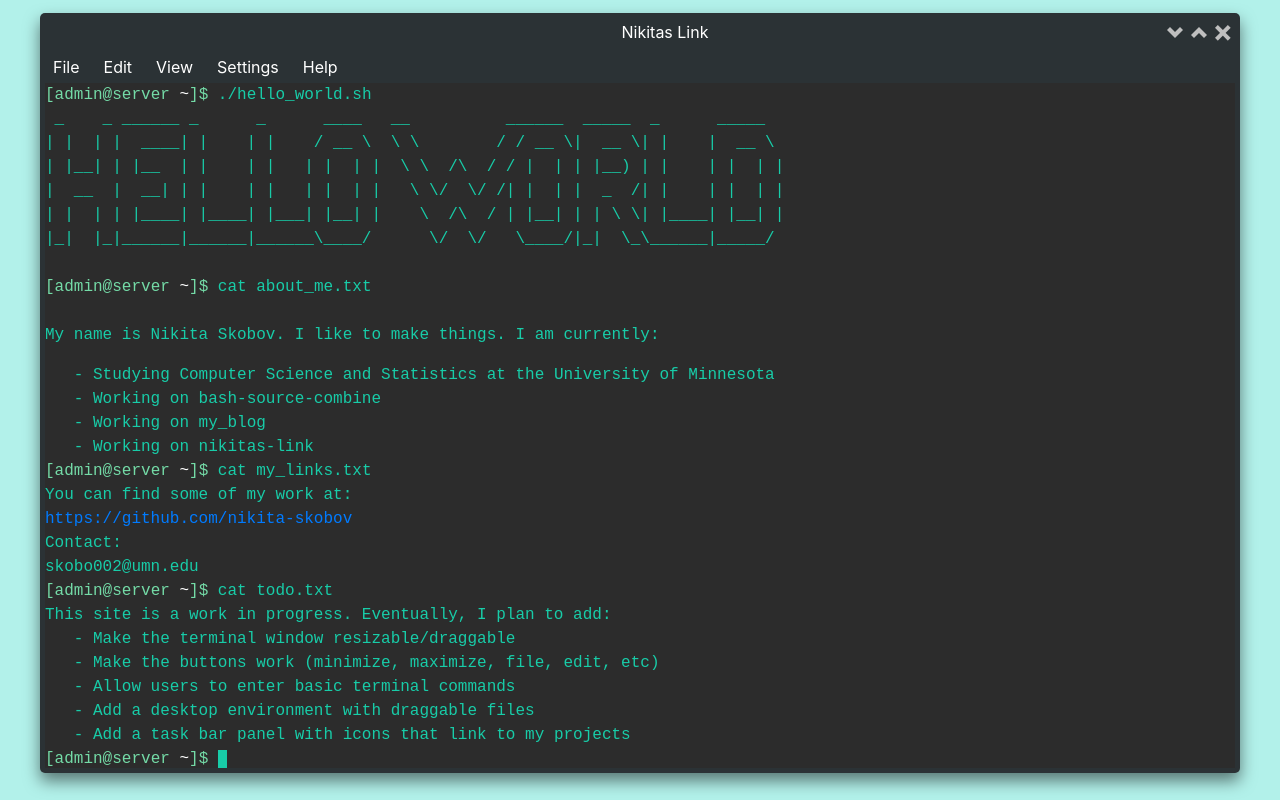
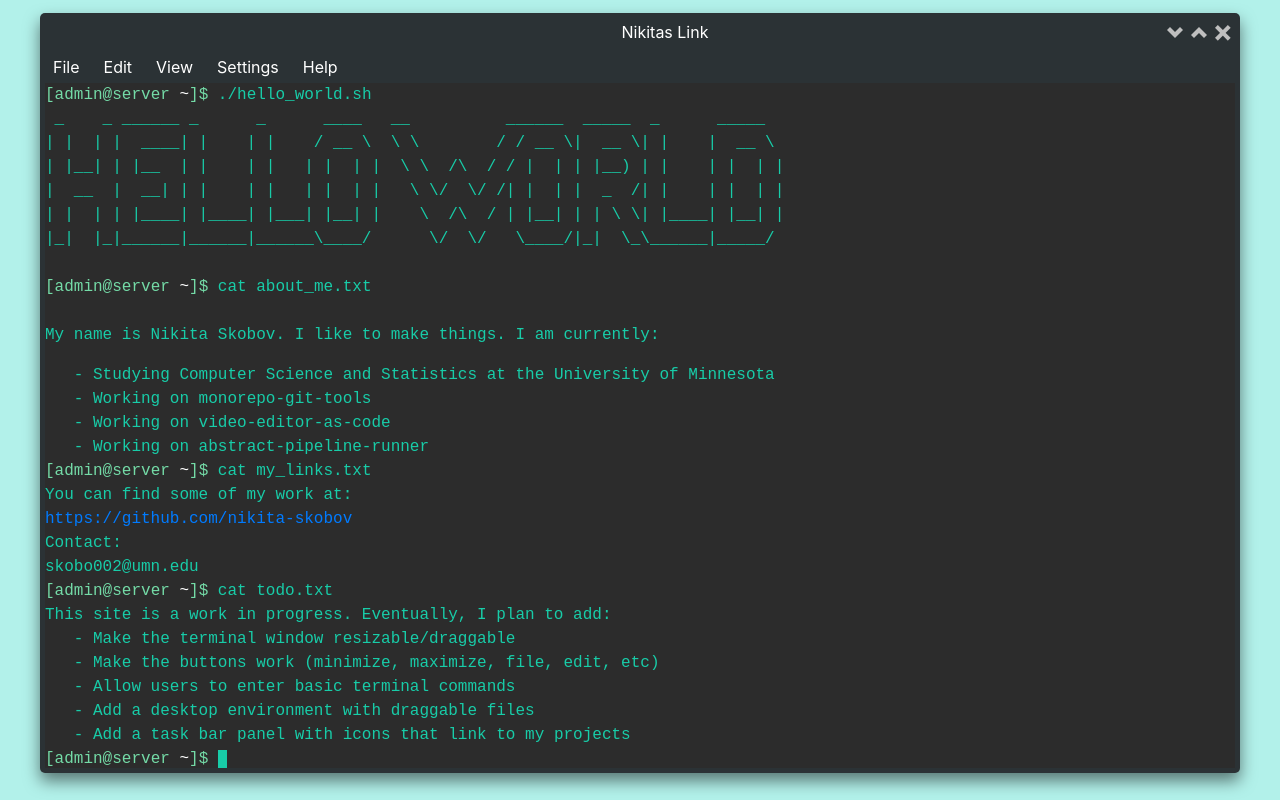
Before and after one commit to nikita-skobov/nikitas-link, a React (Create React App) app: page / in a window 1280 px wide. Built offline with nearby package versions, Linux system fonts and the light colour scheme.

Commit message:
updates my working on list

```diff
--- a/src/constants/index.js
+++ b/src/constants/index.js
@@ -3,9 +3,9 @@ export const ABOUT = `
 My name is Nikita Skobov. I like to make things. I am currently:`
 export const STATUS = [
     '   - Studying Computer Science and Statistics at the University of Minnesota',
-    '   - Working on bash-source-combine',
-    '   - Working on my_blog',
-    '   - Working on nikitas-link',
+    '   - Working on monorepo-git-tools',
+    '   - Working on video-editor-as-code',
+    '   - Working on abstract-pipeline-runner',
 ]
 
 export const MY_LINKS = [
```
